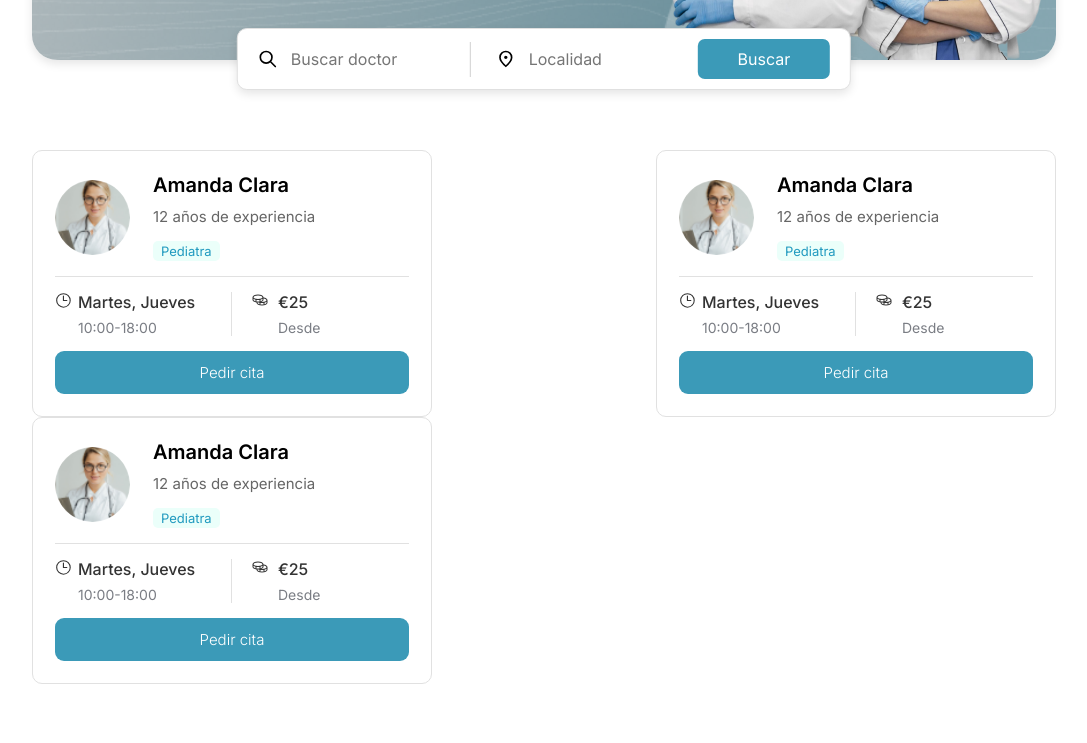
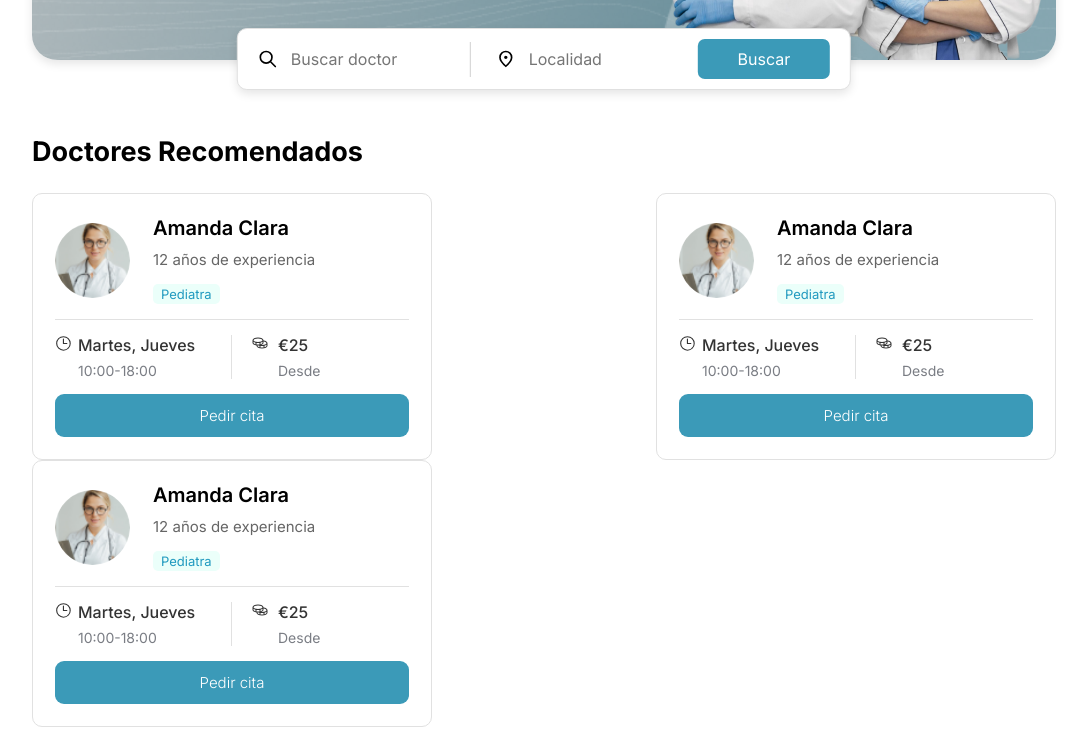
Before and after one commit to deperdomo/hospital-app, an Angular app: page / in a window 1280 px wide. Shown: the part 320-1063 px from the top of the page, without its empty margins (96-1183 px from the left). Built offline with nearby package versions, Linux system fonts and the light colour scheme.

Commit message:
Maquetando el app.compponent.html

```diff
--- a/src/app/app.component.css
+++ b/src/app/app.component.css
@@ -3,6 +3,10 @@
     padding: 0;
     box-sizing: border-box;
     font-family: 'Inter', sans-serif;
+}
+.titulos {
+    font-size: 27px;
+    margin: 25px 0;
 }
 .contenido {
     padding:0 10% ;
--- a/src/app/app.component.html
+++ b/src/app/app.component.html
@@ -7,19 +7,21 @@
 
 <div class="contenido">
   <app-baner />
+
   <br>
-  <br>
-  <br>
+
+  <h3 class="titulos">Doctores Recomendados</h3>
   <div class="cont-info-doctors">
+
     <app-info-doctor />
     <app-info-doctor />
     <app-info-doctor />
 
   </div>
-  <br>
-  <br>
+
   <br>
 
+  <h3 class="titulos">Doctores Cercanos a ti</h3>
   @if (isNerbyDoctorsAvailable) {
     <div class="cont-info-doctors">
       <app-nearby-doctors />
```
